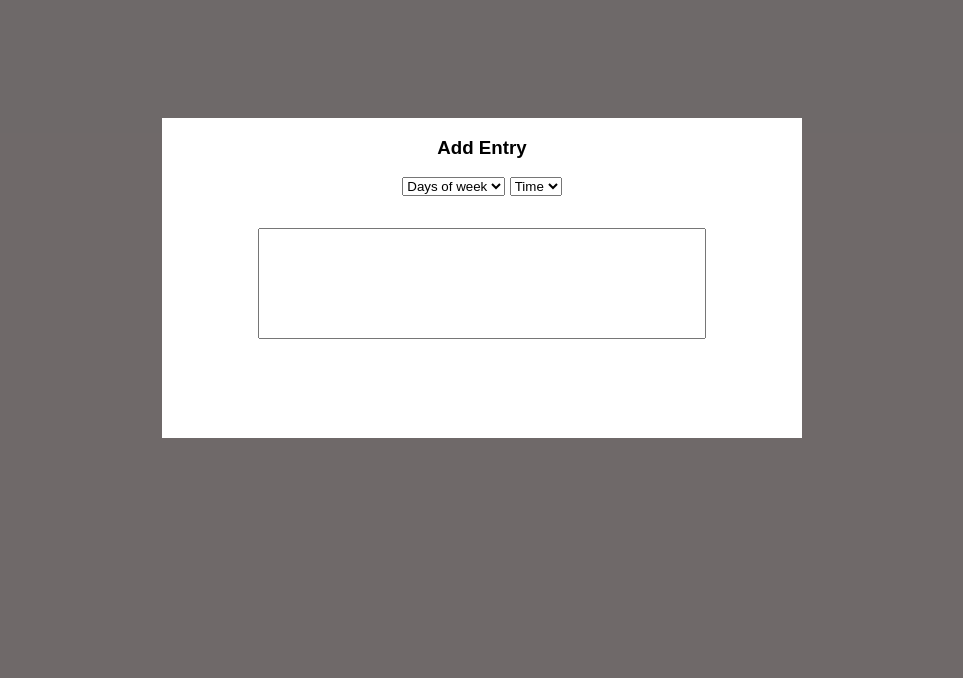
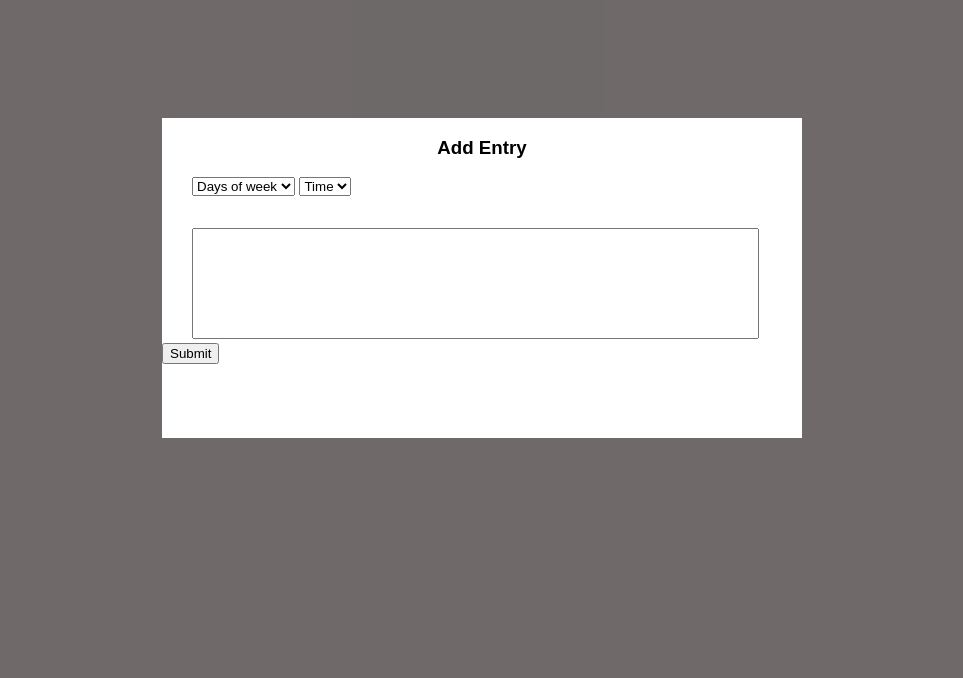
Before and after one commit to S-Chiaravanont/week-planner, a website: page index.html in a window 1280 px wide. Shown: the part 122-800 px from the top of the page, without its empty margins (158-1121 px from the left). Drawn offline with Linux system fonts and the light colour scheme.

Commit message:
working on submit button

```diff
--- a/index.html
+++ b/index.html
@@ -21,11 +21,12 @@
   </div>
   <div class="over-lay">
     <div class="modal">
-      <div>
+      <div class="text-center">
         <h3>Add Entry</h3>
       </div>
-      <div class="container"></div>
-      <form action="">
+      <div class="container">
+        <form class="row flex-wrap test" action="">
+          <div class="column-full pad-left">
             <select name="Week" id="Week">
               <option value="">Days of week</option>
               <option value="Monday">Monday</option>
@@ -63,10 +64,17 @@
               <option value="23">23</option>
               <option value="24">24</option>
             </select>
-        <div>
+          </div>
+          <div class="column-full pad-left">
             <textarea rows="7"></textarea>
           </div>
+          <div class="row flex-end">
+            <div class="column-full">
+              <button>Submit</button>
+            </div>
+          </div>
         </form>
+      </div>
     </div>
   </div>
 
--- a/styles.css
+++ b/styles.css
@@ -10,7 +10,6 @@ body {
 .container {
   max-width: 900px;
   margin: auto;
-  background-color: lightblue;
 }
 
 .row {
@@ -68,11 +67,26 @@ body {
   width: 50%;
   height: 40%;
   background-color: white;
-  text-align: center;
 }
 
 textarea {
-  width: 70%;
+  width: 93%;
   resize: none;
   margin-top: 2rem;
 }
+
+.flex-wrap {
+  flex-wrap: wrap;
+}
+
+.test {
+  justify-content: flex-start;
+}
+
+.pad-left {
+  padding-left: 30px;
+}
+
+.flex-end {
+  justify-content: flex-end;
+}
```
Lines whose indentation alone changed are shown as unchanged.
